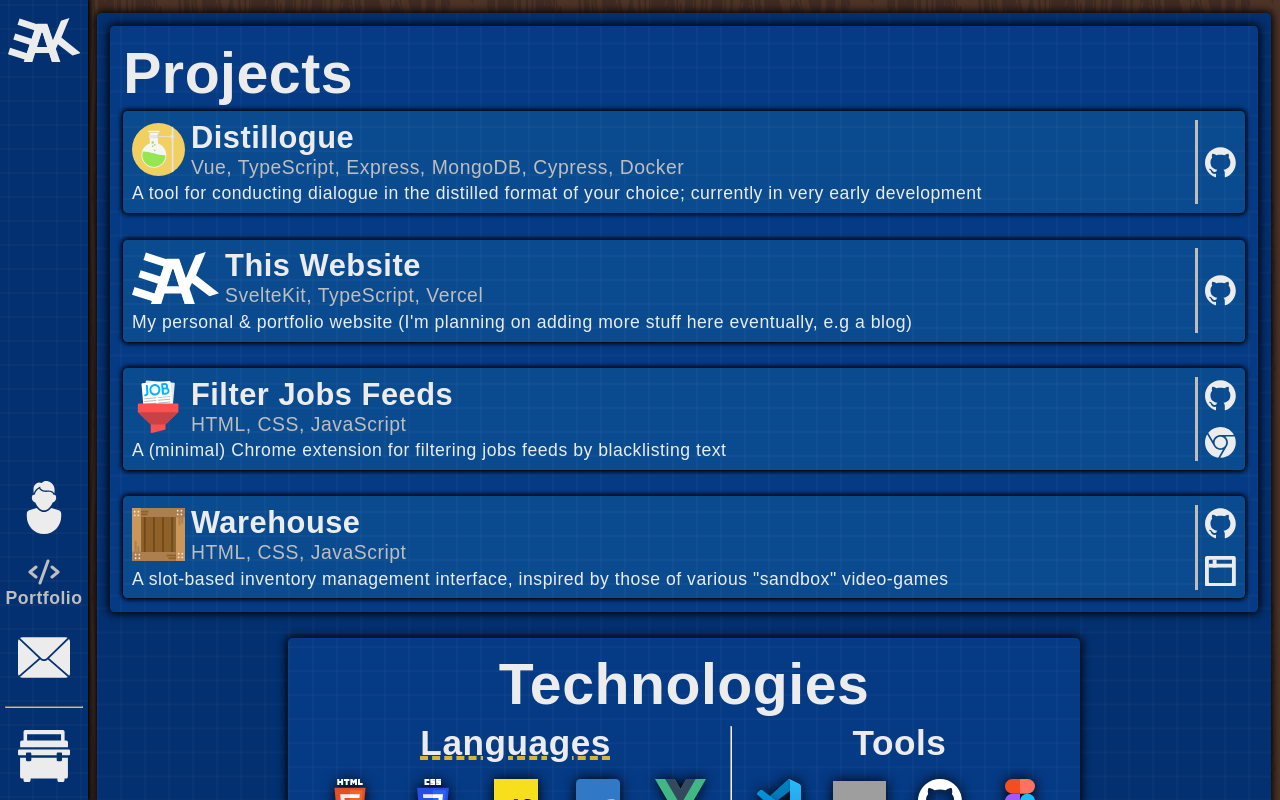
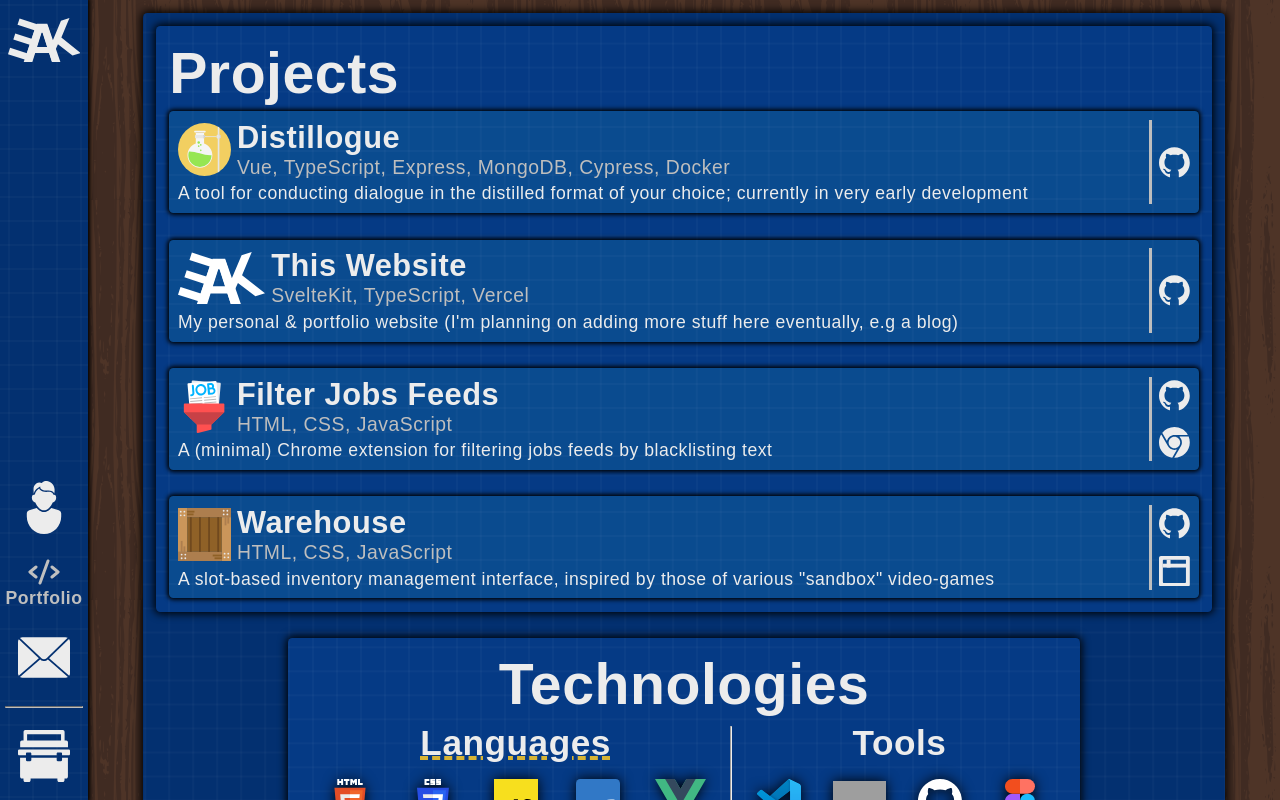
Before and after one commit to EvAvKein/Website, a SvelteKit app: page /portfolio in a window 1280 px wide. Built offline with nearby package versions, Linux system fonts and the light colour scheme; grey boxes are pictures that could not be loaded.

Commit message:
refactor (portfolio): reduce max width
temporary minor improvement to this page before the weekend. the layout definitely needs to be reconsidered (might even return to some kind of grid, we'll see)

```diff
--- a/src/routes/portfolio/+page.svelte
+++ b/src/routes/portfolio/+page.svelte
@@ -79,7 +79,7 @@
 </script>
 
 <style>
-  #portfolio {max-width: 70em}
+  #portfolio {max-width: 60em}
 
   #portfolio > section {
     background-color: var(--backgroundMidColor);
```
